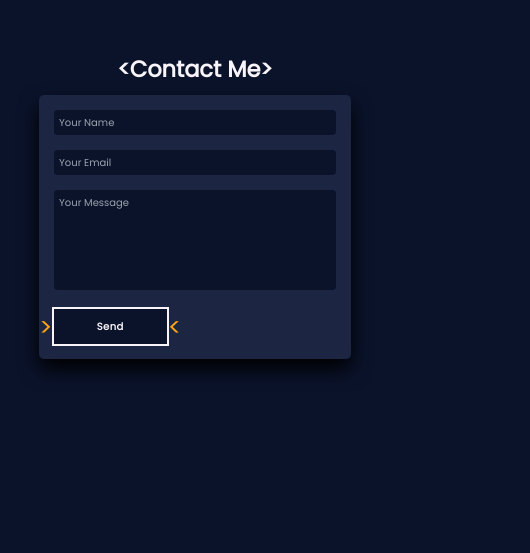
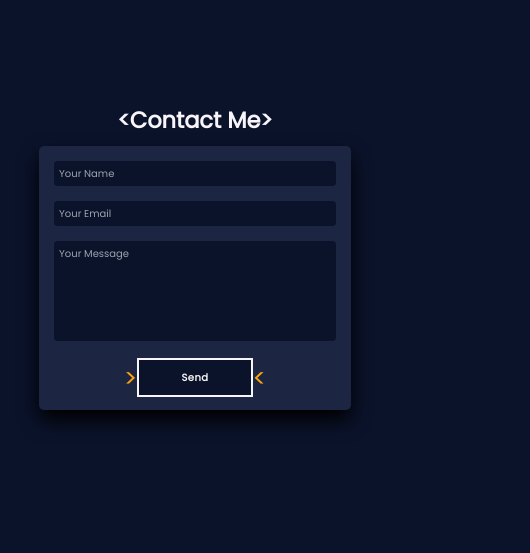
Before and after one commit to ItsAlexanderPopov/Portfolio, a React (Vite) app: page / in a window 390 px wide. Shown: the part 4411-4964 px from the top of the page, 530 px wide, since content can reach past the window. Built offline with nearby package versions, Linux system fonts and the light colour scheme.

Commit message:
minor fixed & changes

```diff
--- a/src/components/Contact.jsx
+++ b/src/components/Contact.jsx
@@ -45,7 +45,7 @@ const Contact = () => {
       })
   }
   return (
-    <section id='Contact' className='flex justify-center items-center flex-col min-h-[88vh]'>
+    <section className='flex justify-center items-center flex-col min-h-screen'>
         <h2 className='text-center'>{'<Contact Me>'}</h2>
         <div className='bg-lightMainColor rounded-lg sm:w-1/3 w-4/5 shadow-project shadow-black px-6'>
         <form
@@ -94,7 +94,9 @@ const Contact = () => {
             />
             <label htmlFor='message'> Message </label>
           </div>
+          <div className='flex justify-center'>
             <Button text={loading ? 'Sending...' : 'Send'}/>
+          </div>
         </form>
       </div>
     </section>
--- a/src/components/Footer.jsx
+++ b/src/components/Footer.jsx
@@ -3,7 +3,7 @@ import Socials from './Socials'
 
 const Footer = () => {
   return (
-    <div className='m-4 flex flex-row items-center justify-between mb-24 sm:mb-4'>
+    <div id='Contact' className='m-4 flex flex-row items-center justify-between mb-24 sm:mb-4'>
       <p>Copyright © 2023.<br className='sm:hidden block'/> All rights are reserved</p>
       <Socials/>
     </div>
--- a/src/components/Navbar.jsx
+++ b/src/components/Navbar.jsx
@@ -46,7 +46,7 @@ const Navbar = () => {
   }, [activeSection]);
 
   return (
-    <nav className='bg-lightMainColor box-border z-50 sm:sticky sm:top-0 fixed bottom-0 top-auto w-full sm:h-[54px] h-[34px]'>
+    <nav className='bg-lightMainColor box-border z-50 sm:top-0 fixed -bottom-[1px] top-auto w-full sm:h-[55px] h-[34px]'>
       <div className='flex md:justify-between max-w items-center justify-center'>
         <a className='md:block hidden cursor-pointer' href='/'><img src='Logo1.svg' alt='<AP/>' width={100}/></a>
         <div className='flex items-center py-4'>
@@ -61,10 +61,9 @@ const Navbar = () => {
         </div>
       </div>
       <a id='arrowUp' href='#Home' className={`fixed bottom-6 right-6 z-50 duration-500 text-5xl text-secondayColor hidden sm:block
-      ${activeSection !== 0 ? 'visible' : 'invisible'} ${activeSection !== 0 ? 'opacity-100' : 'opacity-0'}`}>
-        <BsArrowUpCircle/></a>
+      ${activeSection !== 0 && activeSection !== 4 ? 'visible' : 'invisible'} ${activeSection !== 0 && activeSection !== 4 ? 'opacity-100' : 'opacity-0'}`}>
+      <BsArrowUpCircle/></a>
     </nav>
-
   )
 }
 
--- a/src/index.css
+++ b/src/index.css
@@ -13,6 +13,7 @@ html{
   scroll-behavior: smooth;
   scroll-padding: 3rem; /* same as navbar height in Navbar.jsx classname of nav */
   font-size: 10px;
+  overflow-x: hidden;
 }
 
 @media only screen and (min-width: 720px) {
```
Also changed, not shown: src/components/Header.jsx (line endings or trailing spaces).
